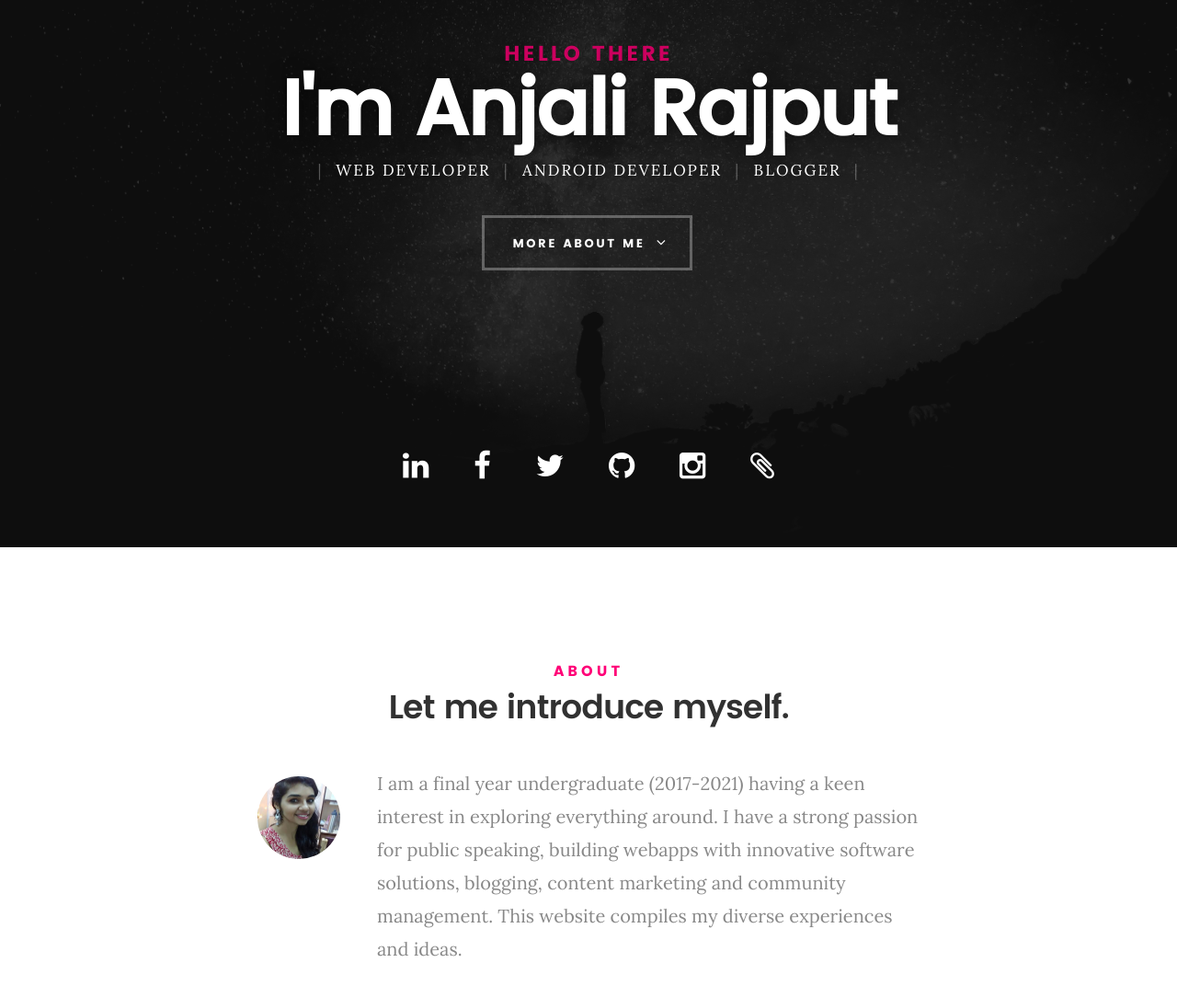
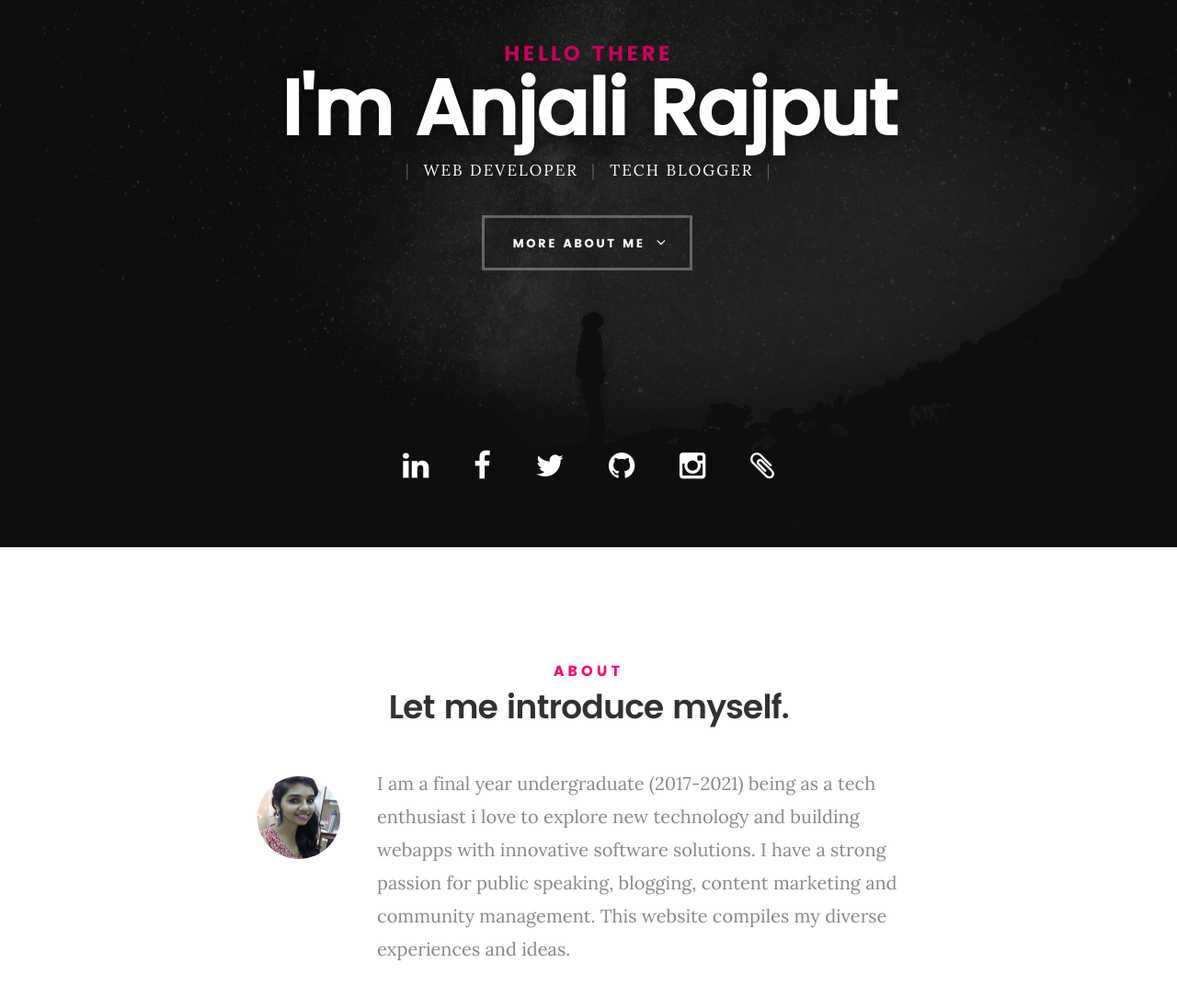
Before and after one commit to Anjali394/Anjali394.github.io, a plain HTML site: page index.html in a window 1280 px wide. Shown: the part 205-1289 px from the top of the page at 92% size. Drawn offline with Linux system fonts and the light colour scheme; files whose address does not match are found by name.

Commit message:
changed heading

```diff
--- a/index.html
+++ b/index.html
@@ -79,8 +79,8 @@
 
                     <p class="intro-position">
                         <span>Web Developer</span>
-                        <span>Android Developer</span>
-                        <span>Blogger</span>
+
+                        <span>Tech Blogger</span>
                     </p>
 
                     <a class="button stroke smoothscroll" href="#about" title="">More About Me</a>
@@ -115,7 +115,7 @@
                     <img src="images/pf1.jpg" alt="Profile Picture">
 
                     <p class="lead">
-                        I am a final year undergraduate (2017-2021) having a keen interest in exploring everything around. I have a strong passion for public speaking, building webapps with innovative software solutions, blogging, content marketing and community management.
+                        I am a final year undergraduate (2017-2021) being as a tech enthusiast i love to explore new technology and building webapps with innovative software solutions. I have a strong passion for public speaking, blogging, content marketing and community management.
                         This website compiles my diverse experiences and ideas.
                     </p>
                 </div>
@@ -693,7 +693,7 @@
                         <h3>Microsoft Azure Cloud</h3>
 
                         <p class="desc">
-                             I am very passionate about  Microsoft Azure Cloud Technology and also I have published some blogs and Youtube Tutorials on Microsoft Azure to help other students also to learn this technology.
+                             I am very passionate about Microsoft Azure Cloud Technology and also I have published some blogs and Youtube Tutorials on Microsoft Azure to help other students also to learn this technology.
                         </p>
 
                     </div>
```
